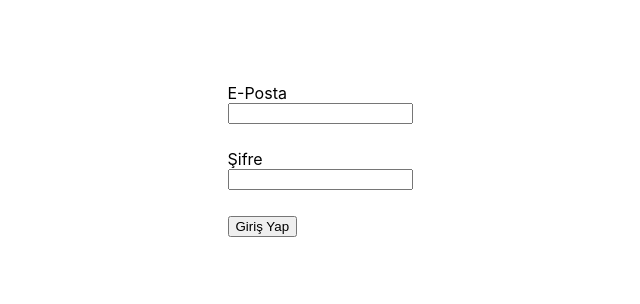
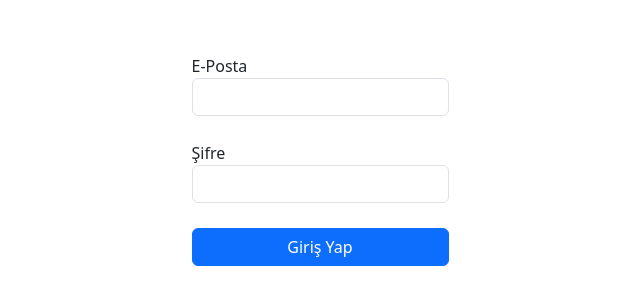
Before and after one commit to halit-kalayci-instruction/yesim.narch, a React (Create React App) app in the folder react-demo/: page /login in a window 1280 px wide. Shown: the part 240-544 px from the top of the page, without its empty margins (320-960 px from the left). Built offline with nearby package versions, Linux system fonts and the light colour scheme.

Commit message:
interceptors

```diff
--- a/react-demo/package.json
+++ b/react-demo/package.json
@@ -7,6 +7,7 @@
 		"@testing-library/react": "^13.4.0",
 		"@testing-library/user-event": "^13.5.0",
 		"axios": "^1.6.2",
+		"bootstrap": "^5.3.2",
 		"formik": "^2.4.5",
 		"moment": "^2.29.4",
 		"react": "^18.2.0",
--- a/react-demo/src/components/FormikInput.jsx
+++ b/react-demo/src/components/FormikInput.jsx
@@ -6,7 +6,11 @@ function FormikInput(props) {
 	return (
 		<div className="d-flex">
 			<label htmlFor={props.name}>{props.title}</label>
-			<Field name={props.name} type={props.type || "text"} />
+			<Field
+				className="form-control"
+				name={props.name}
+				type={props.type || "text"}
+			/>
 			<ErrorMessage name={props.name}>
 				{message => <span style={{color: "red"}}>{message}</span>}
 			</ErrorMessage>
--- a/react-demo/src/index.js
+++ b/react-demo/src/index.js
@@ -3,6 +3,7 @@ import ReactDOM from 'react-dom/client';
 import './index.css';
 import App from './App';
 import reportWebVitals from './reportWebVitals';
+import "bootstrap/dist/css/bootstrap.min.css"
 
 const root = ReactDOM.createRoot(document.getElementById('root'));
 
--- a/react-demo/src/pages/About.jsx
+++ b/react-demo/src/pages/About.jsx
@@ -1,6 +1,7 @@
 import React, {useEffect, useState} from "react";
 import axios from "axios";
 import {Link} from "react-router-dom";
+import axiosInstance from "../utilities/axiosInterceptors";
 
 function About() {
 	const [name, setName] = useState("");
@@ -11,16 +12,14 @@ function About() {
 	}, []);
 
 	const fetchBrands = () => {
-		axios
-			.get("https://localhost:7285/api/Brands?PageIndex=0&PageSize=20")
-			.then(response => {
-				setBrands(response.data.items);
-			});
+		axiosInstance.get("Brands?PageIndex=0&PageSize=20").then(response => {
+			setBrands(response.data.items);
+		});
 	};
 
 	const submit = () => {
-		axios
-			.post("https://localhost:7285/api/Brands", {name: name})
+		axiosInstance
+			.post("Brands", {name: name})
 			.then(response => {
 				fetchBrands();
 				//setBrands([...brands, response.data]);
--- a/react-demo/src/pages/Login.jsx
+++ b/react-demo/src/pages/Login.jsx
@@ -3,8 +3,11 @@ import "./Login.css";
 import {ErrorMessage, Field, Form, Formik} from "formik";
 import * as Yup from "yup";
 import FormikInput from "../components/FormikInput";
+import axios from "axios";
+import {useNavigate} from "react-router-dom";
 
 const Login = () => {
+	const navigate = useNavigate();
 	const initialValues = {email: "", password: ""};
 	const validationSchema = Yup.object().shape({
 		email: Yup.string()
@@ -17,18 +20,28 @@ const Login = () => {
 			<Formik
 				initialValues={initialValues}
 				onSubmit={values => {
-					console.log(values);
+					axios
+						.post("https://localhost:7285/api/Auth/Login", values)
+						.then(response => {
+							navigate("/");
+							let token = response.data.accessToken.token;
+							localStorage.setItem("token", token);
+						})
+						.catch(err => {
+							alert("E-posta veya şifre yanlış");
+						});
 				}}
 				validationSchema={validationSchema}
 			>
 				<Form>
 					<FormikInput name="email" title="E-Posta" />
 					<FormikInput type="password" name="password" title="Şifre" />
-					<button type="submit">Giriş Yap</button>
+					<button className="btn btn-primary w-100" type="submit">
+						Giriş Yap
+					</button>
 				</Form>
 			</Formik>
 		</div>
 	);
 };
-
 export default Login;
--- /dev/null
+++ b/react-demo/src/utilities/axiosInterceptors.js
@@ -0,0 +1,22 @@
+import axios from "axios";
+
+const axiosInstance = axios.create({
+    baseURL: "https://localhost:7285/api/",
+    withCredentials: true
+});
+
+axiosInstance.interceptors.request.use((config) => {
+    // ...
+    config.headers.Authorization = "Bearer " + localStorage.getItem("token");
+    return config;
+})
+
+axiosInstance.interceptors.response.use((response) => {
+    console.log("CEVAP GELDİ!")
+    return response;
+}, (error) => {
+    console.log("HATALI CEVAP GELDİ:", error);
+    return Promise.reject(error);
+})
+
+export default axiosInstance;
```
Also changed, not shown: 1 other file (tests, documents, lock files or other folders).
